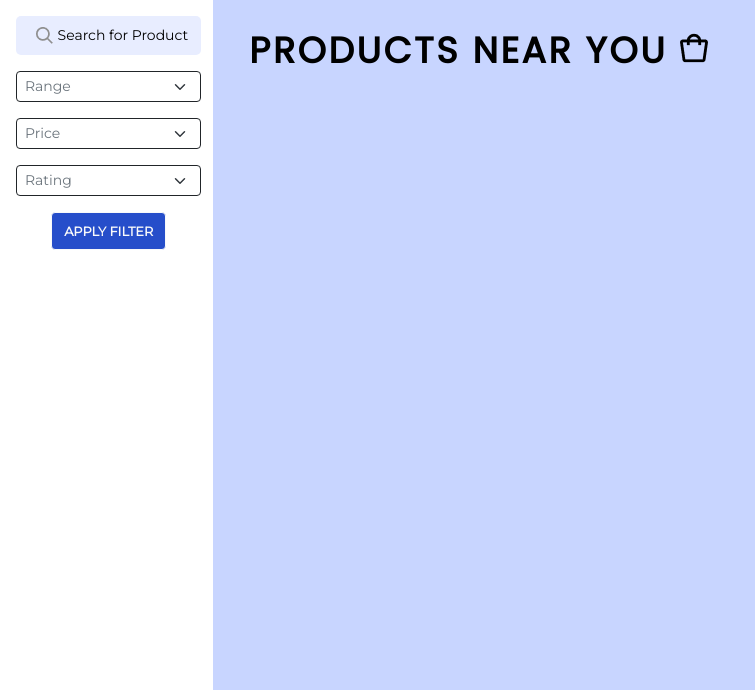
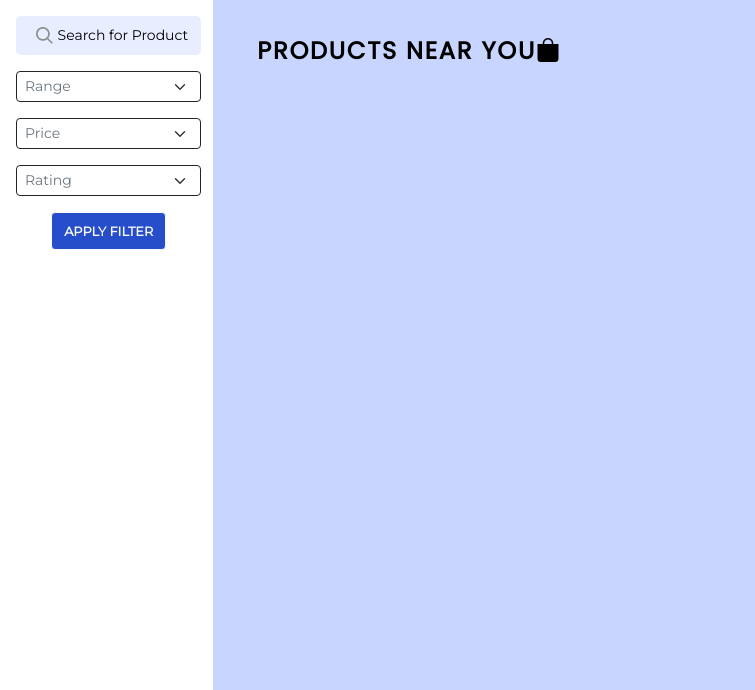
Before and after one commit to ShameemudheenMP/BoroKaro, a Django app: page / in a window 1280 px wide. Shown: the part 110-800 px from the top of the page, without its empty margins (0-755 px from the left). Run offline with Django 4.2, Linux system fonts and the light colour scheme; data that the repository does not hold is empty; some libraries are stand-ins or nearby versions.

Commit message:
home page alignment changes

```diff
--- a/Borokaro/main/static/css/styles.css
+++ b/Borokaro/main/static/css/styles.css
@@ -127,8 +127,7 @@ header {
 .main-heading {
     font-family: 'Poppins';
     font-style: normal;
-    font-weight: 700;
-    font-size: 36px;
+    /*font-weight: 700;*/
     line-height: 54px;
     letter-spacing: 0.075em;
 
--- a/Borokaro/main/templates/main/home.html
+++ b/Borokaro/main/templates/main/home.html
@@ -2,7 +2,7 @@
 {% load static %}
 {% block content %}
 <div class="row container-fluid content px-0 mx-0 pt-5 pt-lg-0 mt-5 mt-lg-0">
-    <div class="col-xl-2 col-md-3 col-sm-4 col-12 body-left">
+    <div class="col-xl-2 col-xxl-3 col-md-3 col-sm-4 col-12 body-left">
         <div class="search-form pt-3 ps-1">
             <form action="">
                 <div class="input d-flex align-items-center">
@@ -39,25 +39,26 @@
 
         </div>
     </div>
-    <div class="col-xl-10 col-md-9 col-sm-8 col-xs-12 body-right">
-        <div class="heading ps-4 mt-4">
-            <h2 class="main-heading">PRODUCTS NEAR YOU <img class="prod-icon" src="{% static 'Assets/product-icon.png' %}"
-                    alt="prod-icon"></h2>
+    <div class="col-xl-10 col-xxl-9 col-md-9 col-sm-8 col-xs-12 body-right">
+        <div class="heading mt-4 ps-4 ms-2">
+            <h4 class="main-heading fw-bold">PRODUCTS NEAR YOU<i class="bi bi-bag-fill"></i></h4>
         </div>
 
-        <div class="d-flex justify-content-between flex-wrap px-4">
+        <div class="d-flex flex-wrap ps-4">
             {% for product in products %}
-            <div class="product text-decoration-none mb-5">
-                <div class="card pt-2" style="width: 21rem;">
-                    <a href="/product/{{ product.id }}" class="text-center p-2">
-                        <img src="{{ product.p_image1.url }}" class="card-img-home w-100" alt="Product1">
+            <div class="p-2">
+            <div class="product text-decoration-none mb-2">
+                <div class="card pt-2 d-flex flex-column shadow" style="width: 15rem; height: 350px; border-radius: 0.5rem">
+                    <a href="/product/{{ product.id }}" class="text-center p-2" style="width: 15em; height: 150px;">
+                        <img src="{{ product.p_image1.url }}" class="card-img-home w-100 h-100 rounded" alt="ProductImage" style="object-fit: contain ;">
                     </a>
-                    <div class="card-body d-flex flex-column">
+                    <div class="card-body d-flex justify-content-between flex-column">
+                        <div class="d-flex justify-content-between flex-column">
                             <div class="topdisp">
                                 {% if not product.status %}
-                                <h6 class="available fw-bold float-start">Available Now</h6>
+                                    <h6 class="available fw-bold float-start" style="font-size: 13px;">Available Now</h6>
                                 {% else %}
-                                <h6 class="available fw-bold float-start" style="color:red">Not Available</h6>
+                                    <h6 class="available fw-bold float-start" style="color:red; font-size: 13px;">Not Available</h6>
                                 {% endif %}
                                 <div class="star-rating float-end text-center">
                                     <div class="rating-value float-start ms-2">
@@ -66,9 +67,10 @@
                                     <img src="{% static 'Assets/star.png' %}" alt="star" class="float-start mt-1 ms-1">
                                 </div>
                             </div>
-                        <h5 class="card-title prod-name fw-bold mt-2 text-dark">{{ product.p_name }}</h5>
-                        <h6 class="fw-bold text-dark">{{product.user.district}},{{product.user.state}}</h6>
-                        <div class="mt-3 text-dark">
+                            <h5 class="card-title prod-name fw-bold text-dark mt-1" style="font-size: 18px;">{{ product.p_name }}</h5>
+                            <h6 class="fw-bold text-dark" style="font-size: 16px;">{{product.user.district}},{{product.user.state}}</h6>
+                        </div>
+                        <div class="mt-2 text-dark">
                             <h6 class="fw-bold float-start"><i class="fa fa-rupee"></i> {{ product.p_rate }} /day</h6>
                             {% if product.id in prodids%}
                                 <form method="post" action="/unwish/{{ product.id }}" enctype="multipart/form-data">
@@ -91,6 +93,7 @@
                     </div>
                 </div>
             </div>
+            </div>
             {% endfor %}
 
         </div>
```
Lines whose indentation alone changed are shown as unchanged.
